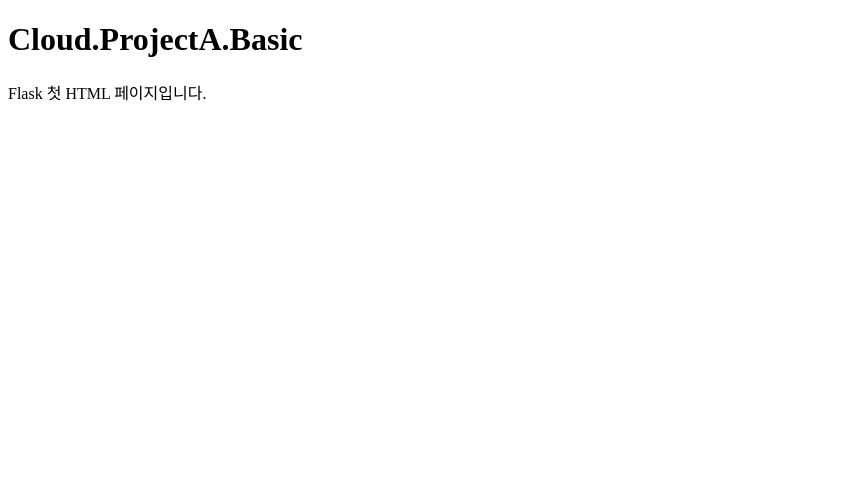
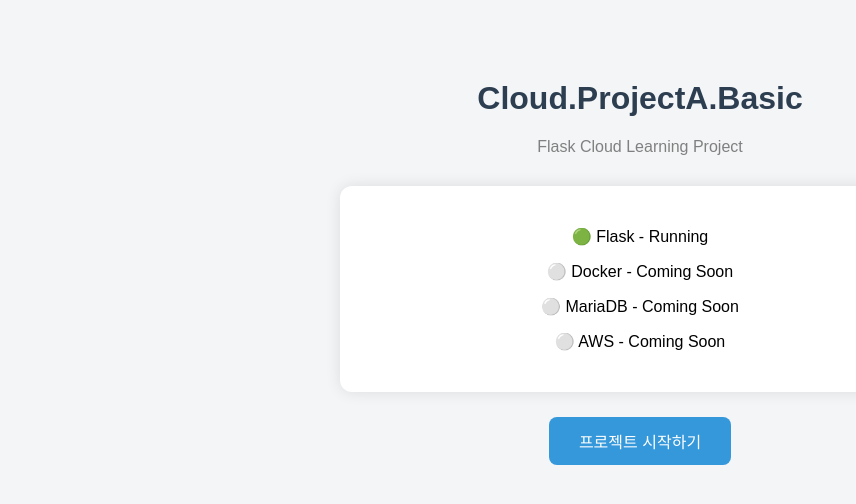
Before and after one commit to a65635466/Cloud.ProjectA.Basic, a Flask app: page / in a window 1280 px wide. Shown: the top 504 px of the page, without its empty margins (0-856 px from the left). Run offline with Flask 3, Linux system fonts and the light colour scheme.

Commit message:
Create cloud dashboard UI

```diff
--- /dev/null
+++ b/static/css/style.css
@@ -0,0 +1,79 @@
+/* 전체 화면 */
+body {
+
+    background: #f3f5f7;
+    font-family: Arial, sans-serif;
+
+}
+
+/* 가운데 영역 */
+.container{
+
+    width:600px;
+
+    margin:80px auto;
+
+    text-align:center;
+
+}
+
+/* 제목 */
+h1{
+
+    color:#2c3e50;
+
+}
+
+/* 부제목 */
+
+.subtitle{
+
+    color:gray;
+
+}
+
+/* 카드 */
+
+.card{
+
+    background:white;
+
+    padding:25px;
+
+    margin-top:30px;
+
+    border-radius:12px;
+
+    box-shadow:0 0 15px rgba(0,0,0,0.1);
+
+}
+
+/* 버튼 */
+
+button{
+
+    margin-top:25px;
+
+    padding:12px 30px;
+
+    border:none;
+
+    border-radius:8px;
+
+    background:#3498db;
+
+    color:white;
+
+    font-size:16px;
+
+    cursor:pointer;
+
+}
+
+/* 버튼에 마우스를 올렸을 때 */
+
+button:hover{
+
+    background:#2980b9;
+
+}
--- a/templates/index.html
+++ b/templates/index.html
@@ -2,14 +2,32 @@
 <html lang="ko">
 <head>
     <meta charset="UTF-8">
-    <meta name="viewport" content = "width=devide-width, initial-scale=1.0">
+    <meta name="viewport" content="width=device-width, initial-scale=1.0">
     <title>Cloud.ProjectA.Basic</title>
+
+    <link rel="stylesheet" href="{{ url_for('static', filename='css/style.css') }}">
 </head>
+
 <body>
 
-    <h1>Cloud.ProjectA.Basic</h1>
+    <div class="container">
 
-    <p>Flask 첫 HTML 페이지입니다.</p>
+        <h1>Cloud.ProjectA.Basic</h1>
+
+        <p class="subtitle">Flask Cloud Learning Project</p>
+
+        <div class="card">
+
+            <p>🟢 Flask - Running</p>
+            <p>⚪ Docker - Coming Soon</p>
+            <p>⚪ MariaDB - Coming Soon</p>
+            <p>⚪ AWS - Coming Soon</p>
+
+        </div>
+
+        <button>프로젝트 시작하기</button>
+
+    </div>
 
 </body>
 </html>
```
